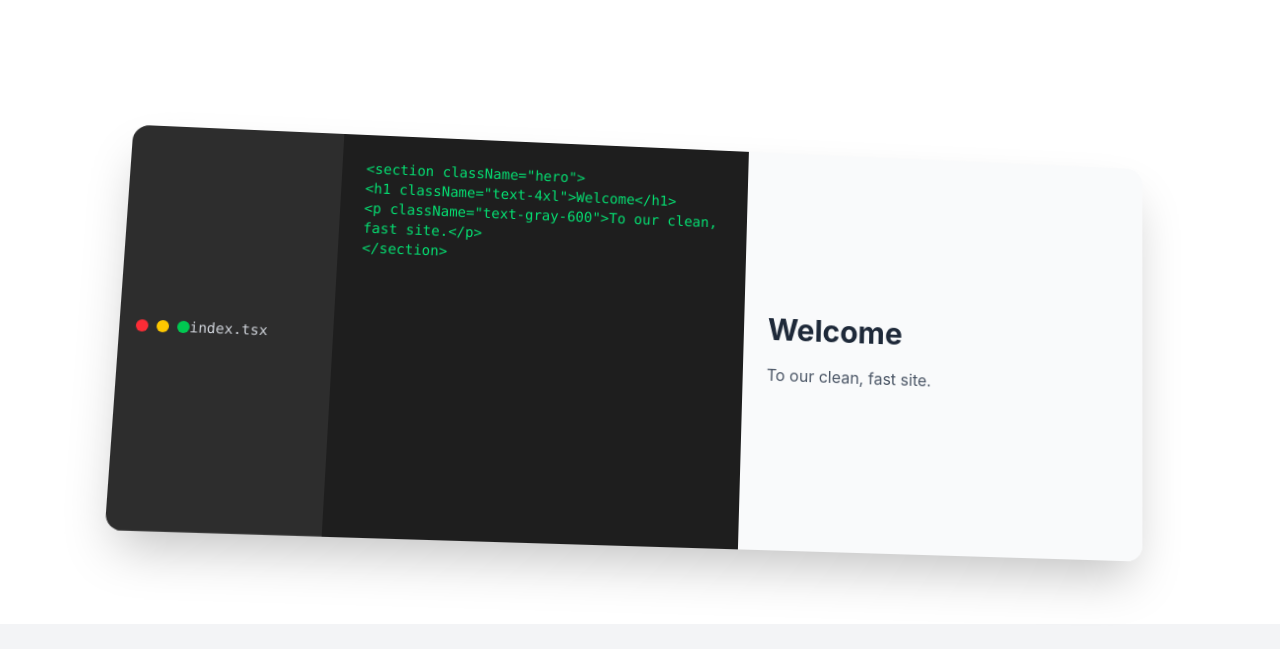
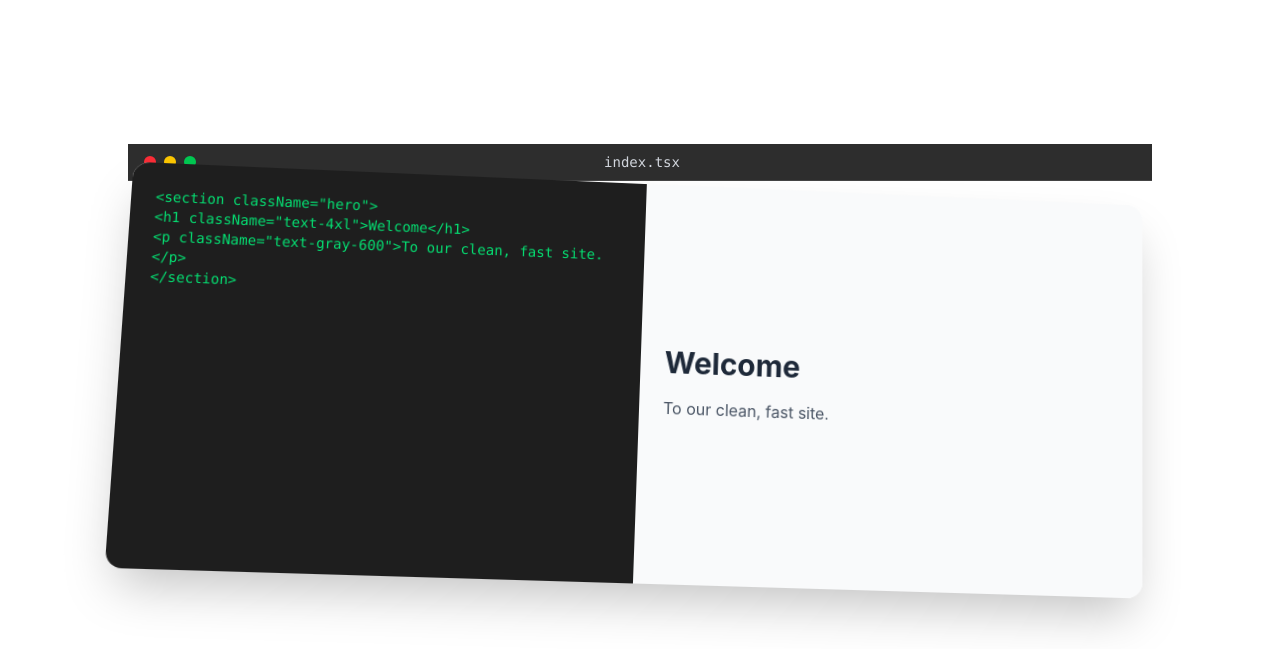
Before and after one commit to mmm1602/graphic-works-website, a Next.js app: page / in a window 1280 px wide. Shown: the part 1380-2029 px from the top of the page. Built offline with nearby package versions, Linux system fonts and the light colour scheme.

Commit message:
Fixed Top Bar

```diff
--- a/components/AnimatedShowcase.tsx
+++ b/components/AnimatedShowcase.tsx
@@ -42,10 +42,6 @@ export default function AnimatedShowcase() {
   return (
 
     <div className="w-full max-w-5xl mx-auto my-20 perspective-[1000px]">
-      <div
-        className="w-full h-[400px] rounded-2xl overflow-hidden transform rotate-[2deg] rotate-x-[4deg] rotate-y-[2deg] bg-white shadow-2xl transition-transform duration-700 flex flex-col md:flex-row"
-        style={{ transformStyle: 'preserve-3d' }}
-      >
         {/* Simulated VS Code top bar */}
         <div className="flex items-center justify-between px-4 py-2 bg-[#2d2d2d] border-b border-[#444]">
             {/* Mac window dots */}
@@ -59,6 +55,11 @@ export default function AnimatedShowcase() {
             {/* Spacer */}
             <div className="w-12"></div>
         </div>
+      <div
+        className="w-full h-[400px] rounded-2xl overflow-hidden transform rotate-[2deg] rotate-x-[4deg] rotate-y-[2deg] bg-white shadow-2xl transition-transform duration-700 flex flex-col md:flex-row"
+        style={{ transformStyle: 'preserve-3d' }}
+      >
+
 
         {/* Code Typing Side */}
         <div className="w-full md:w-1/2 bg-[#1e1e1e] text-green-400 font-mono text-sm p-6 overflow-auto">
```
Lines whose indentation alone changed are shown as unchanged.
